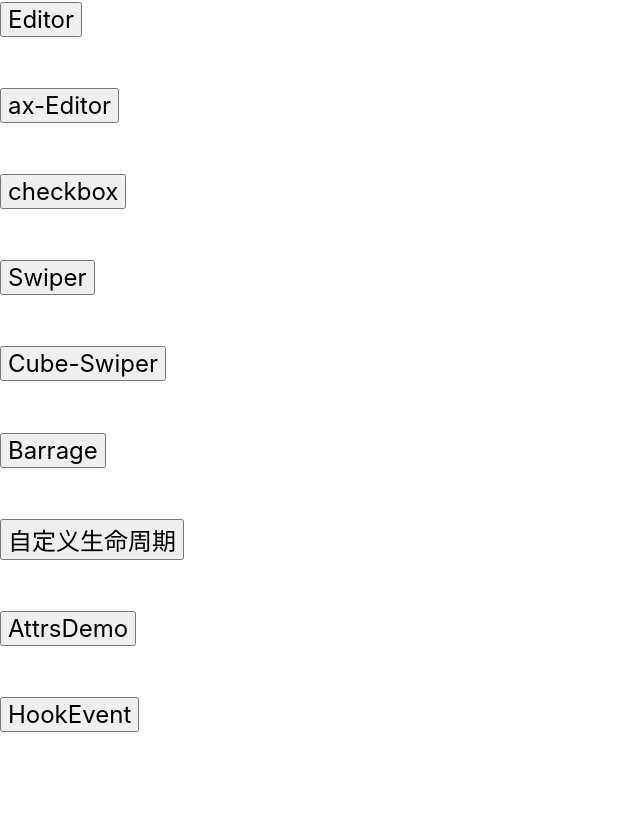
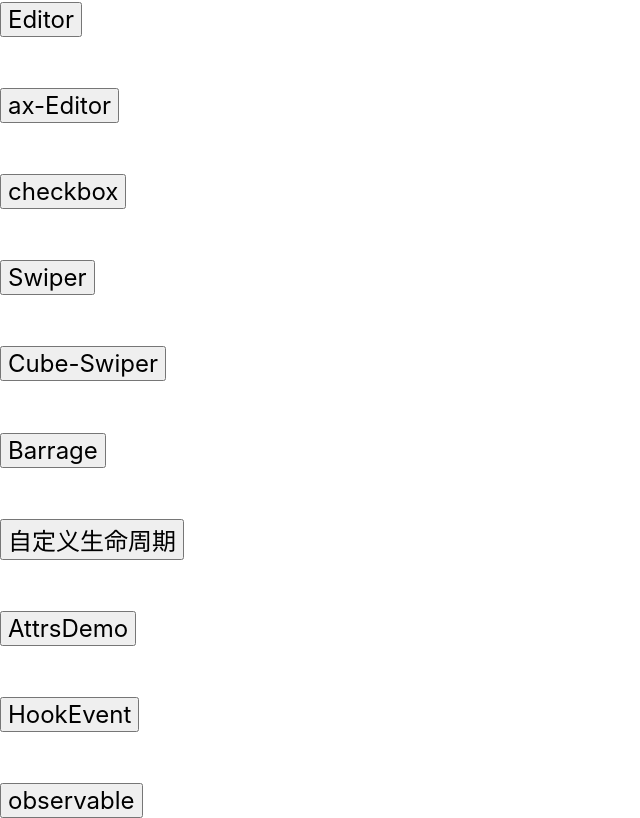
Before and after one commit to csq529/vue-components, a Vue app: page /conponentCommunication#/home in a window 1280 px wide. Shown: the part 2165-2983 px from the top of the page, without its empty margins (0-640 px from the left). Before the commit the page ends 2897 px from the top, so only its background shows below. Built offline with nearby package versions, Linux system fonts and the light colour scheme; what cube-ui, vue-quill-editor would draw is missing.

Commit message:
observable

```diff
--- a/src/router.js
+++ b/src/router.js
@@ -347,6 +347,11 @@
       path: "/HookEvent",
       component: () => import("@/views/HookEvent"),
       name: "HookEvent"
+    },
+    {
+      path: "/observable",
+      component: () => import("@/views/observable"),
+      name: "observable"
     }
   ]
 });
--- /dev/null
+++ b/src/store1/store.js
@@ -0,0 +1,15 @@
+import Vue from "vue";
+// 通过Vue.observable创建一个可响应的对象
+export const store = Vue.observable({
+  userInfo: {},
+  roleIds: []
+});
+// 定义 mutations, 修改属性
+export const mutations = {
+  setUserInfo(userInfo) {
+    store.userInfo = userInfo;
+  },
+  setRoleIds(roleIds) {
+    store.roleIds = roleIds;
+  }
+};
--- a/src/views/Home/Home.vue
+++ b/src/views/Home/Home.vue
@@ -108,6 +108,9 @@
       <router-link tag="li" :to="{ path: '/HookEvent' }">
         <button>HookEvent</button>
       </router-link>
+      <router-link tag="li" :to="{ path: '/observable' }">
+        <button>observable</button>
+      </router-link>
     </ul>
   </div>
 </template>
--- /dev/null
+++ b/src/views/observable/index.vue
@@ -0,0 +1,21 @@
+<template>
+  <div>{{ userInfo.name }}</div>
+</template>
+
+<script>
+import { store, mutations } from "../../store1/store.js";
+export default {
+  computed: {
+    userInfo() {
+      return store.userInfo;
+    }
+  },
+  created() {
+    mutations.setUserInfo({
+      name: "子君"
+    });
+  }
+};
+</script>
+
+<style></style>
```
